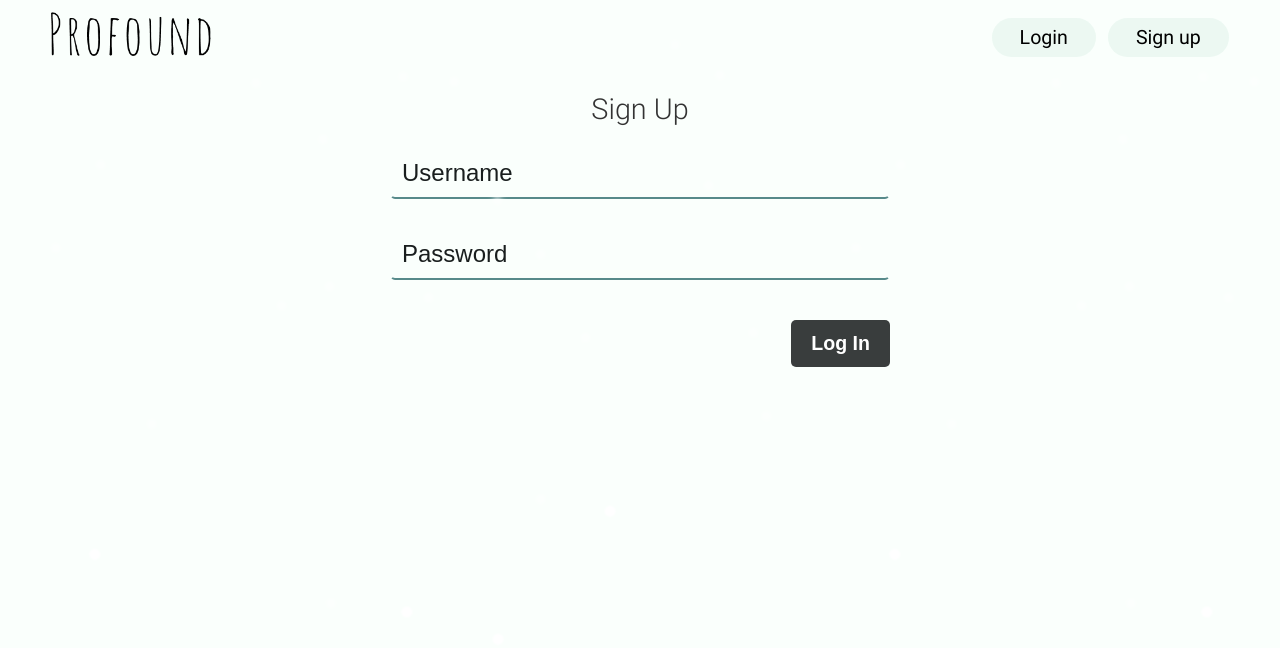
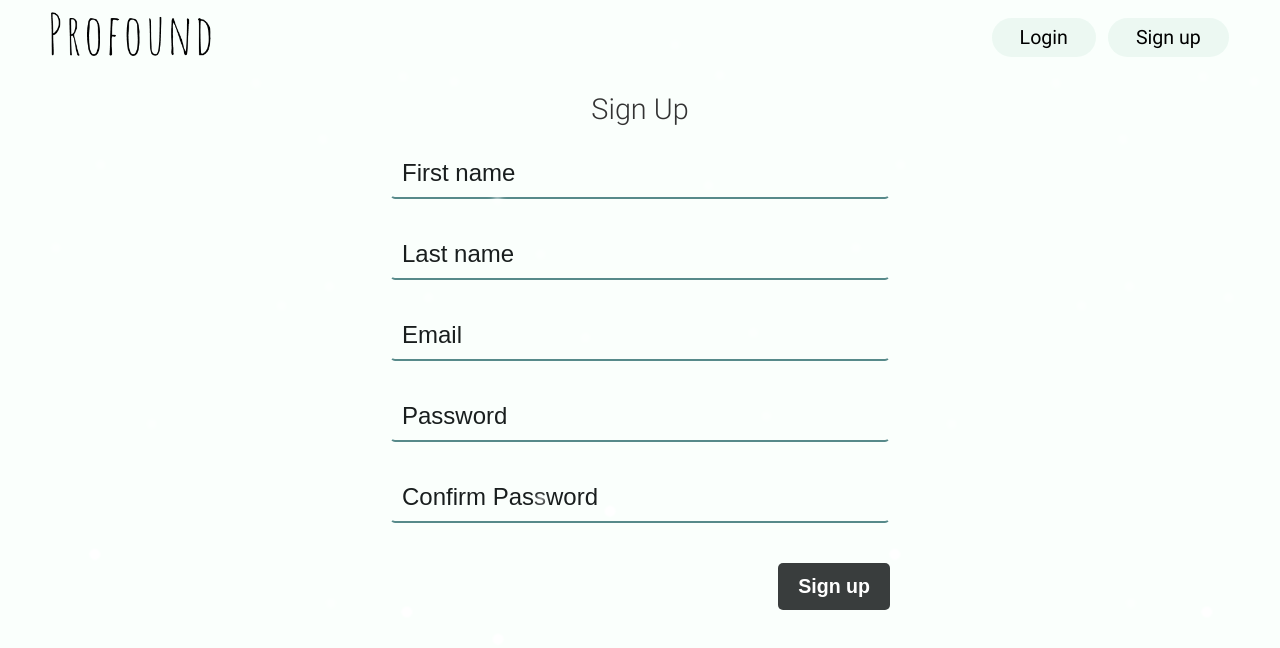
Before and after one commit to Nastik1811/profound-client, a React (Create React App) app: page /auth/signup in a window 1280 px wide. Shown: the top 648 px of the page. Built offline with nearby package versions, Linux system fonts and the light colour scheme.

Commit message:
Implement working authentication

```diff
--- a/src/context/auth.tsx
+++ b/src/context/auth.tsx
@@ -7,22 +7,20 @@ const noop = () => {}
 type AuthContexType = {
     token: string | null,
     userId: string | null,
-    username: string | null,
-    login: (jwtToken: string, id: string, username: string) => void,
+    login: (jwtToken: string, id: string) => void,
     logout: () => void,
     isAuthenticated: boolean
 }
 export const AuthContext = React.createContext<AuthContexType>({
-  token: "sfdf",
-  userId: "123123",
-  username: "Nastya",
-  login: (jwtToken: string, id: string, username: string) => {},
+  token: null,
+  userId: null,
+  login: (jwtToken: string, id: string) => {},
   logout: () => {},
   isAuthenticated: false
 })
 
 export const AuthProvider = ({children}: {children: React.ReactNode}) => {
-    const {login, token, userId, username, logout, ready} = useAuth()
+    const {login, token, userId, logout, ready} = useAuth()
     const isAuthenticated = !!token
 
     if(!ready){
@@ -33,7 +31,7 @@ export const AuthProvider = ({children}: {children: React.ReactNode}) => {
 
     return(
         <AuthContext.Provider value={{
-            token, login, logout, userId, username, isAuthenticated
+            token, login, logout, userId, isAuthenticated
         }}>
             {children}
         </AuthContext.Provider>
--- a/src/hooks/auth.hook.ts
+++ b/src/hooks/auth.hook.ts
@@ -5,22 +5,19 @@ export const useAuth = () => {
   const [token, setToken] = useState(null)
   const [ready, setReady] = useState(false)
   const [userId, setUserId] = useState(null)
-  const [username, setUsername] = useState(null)
 
-  const login = useCallback((jwtToken, id, username) => {
+  const login = useCallback((jwtToken, id) => {
     setToken(jwtToken)
     setUserId(id)
-    setUsername(username)
 
     localStorage.setItem(storageName, JSON.stringify({
-      userId: id, token: jwtToken, username
+      userId: id, token: jwtToken
     }))
   }, [])
 
   const logout = useCallback(() => {
     setToken(null)
     setUserId(null)
-    setUsername(null)
     localStorage.removeItem(storageName)
   }, [])
 
@@ -32,11 +29,11 @@ export const useAuth = () => {
     }
 
     if (data && data.token) {
-        login(data.token, data.userId, data.username)
+        login(data.token, data.userId)
     }
     setReady(true)
   }, [login])
 
 
-  return { login, logout, token, userId, username, ready }
+  return { login, logout, token, userId, ready }
 }
--- a/src/hooks/http.hook.ts
+++ b/src/hooks/http.hook.ts
@@ -1,7 +1,7 @@
 import {useState, useCallback} from 'react'
 
 
-export const useHttp = () => {
+export const useHttp = (token?: string|null) => {
     const [error, setError] = useState(null)
     const [loading, setLoading] = useState<boolean>(false)
 
@@ -12,6 +12,9 @@ export const useHttp = () => {
                 body = JSON.stringify(body)
                 headers['Content-Type'] = 'application/json'
               }
+            if(token){
+                headers['Authorization'] = `Bearer ${token}`
+            }
             const res = await fetch(url, {method, body, headers})
             const data = await res.json()
 
--- a/src/pages/AuthPage/LoginForm.tsx
+++ b/src/pages/AuthPage/LoginForm.tsx
@@ -1,24 +1,31 @@
 import React, { FormEvent, useContext, useState } from 'react'
 import { AuthContext } from '../../context/auth'
+import { useHttp } from '../../hooks/http.hook'
+import { baseUrl } from '../../routes'
 import Input from './Input'
 
 const LoginForm = () => {
-    const [username, setUsername] = useState("")
+    const [email, setEmail] = useState("")
     const [password, setPassword] = useState("")
-
+    const {request} = useHttp()
     const {login} = useContext(AuthContext)
 
-    const handleLogin = (e: FormEvent) => {
-        e.preventDefault()
-        setUsername("")
-        setPassword("")
-        login("", "","" )
-    }
+
+    const handleLogin = async (event: FormEvent) => {
+        event.preventDefault();
+        try {
+          const res = await request(`${baseUrl}/api/account/token`, 'POST', {email, password})
+          console.log(res)
+          login(res.access_token, res.id);
+        } catch (error) {
+          alert(error);
+        }
+      }
 
     return(
         <form className="auth-form" onSubmit={handleLogin}>
             <h1 className="title">Login</h1>
-            <Input value={username} onChange={setUsername} label="Username"/>
+            <Input value={email} onChange={setEmail} label="Email"/>
             <Input type="password" value={password} onChange={setPassword} label="Password"/>
             <button className="submit-btn auth-submit" type="submit" >Log In</button>
         </form>
--- a/src/pages/AuthPage/SignupForm.tsx
+++ b/src/pages/AuthPage/SignupForm.tsx
@@ -1,23 +1,43 @@
-import React, { FormEvent, useState } from 'react'
+import React, { FormEvent, useContext, useState } from 'react'
+import { AuthContext } from '../../context/auth'
+import { useHttp } from '../../hooks/http.hook'
+import { baseUrl } from '../../routes'
 import Input from './Input'
 
+const defaultForm = {
+    firstname: "",
+    lastname: "",
+    email: "",
+    password: "",
+    confirm: ""
+}
+
+type FormInput = typeof defaultForm
+
 const SignupForm = () => {
+    const [form, setForm] = useState<FormInput>(defaultForm)
+    const {request} = useHttp()
+    const {login} = useContext(AuthContext)
 
-    const [username, setUsername] = useState("")
-    const [password, setPassword] = useState("")
-
-    const handleLogin = (e: FormEvent) => {
-        e.preventDefault()
-        setUsername("")
-        setPassword("")
-    }
+    const handleSignup = async (event: FormEvent) => {
+        event.preventDefault();
+        try {
+          const res = await request(`${baseUrl}/api/account/register`, 'POST', form)
+          login(res.access_token, res.id);
+        } catch (error) {
+          alert(error);
+        }
+      }
 
     return(
-        <form className="auth-form" onSubmit={handleLogin}>
+        <form className="auth-form" onSubmit={handleSignup}>
             <h1 className="title">Sign Up</h1>
-            <Input value={username} onChange={setUsername} label="Username"/>
-            <Input type="password" value={password} onChange={setPassword} label="Password"/>
-            <button className="submit-btn auth-submit" type="submit" >Log In</button>
+            <Input value={form.firstname} onChange={(firstname: string) => setForm(data => ({...data, firstname}))} label="First name"/>
+            <Input value={form.lastname} onChange={(lastname: string) => setForm(data => ({...data, lastname}))} label="Last name"/>
+            <Input value={form.email} onChange={(email: string) => setForm(data => ({...data, email}))} label="Email"/>
+            <Input type="password" value={form.password} onChange={(password: string) => setForm(data => ({...data, password}))} label="Password"/>
+            <Input type="password" value={form.confirm} onChange={(confirm: string) => setForm(data => ({...data, confirm}))} label="Confirm Password"/>
+            <button className="submit-btn auth-submit" type="submit" >Sign up</button>
         </form>
     )
 }
```
